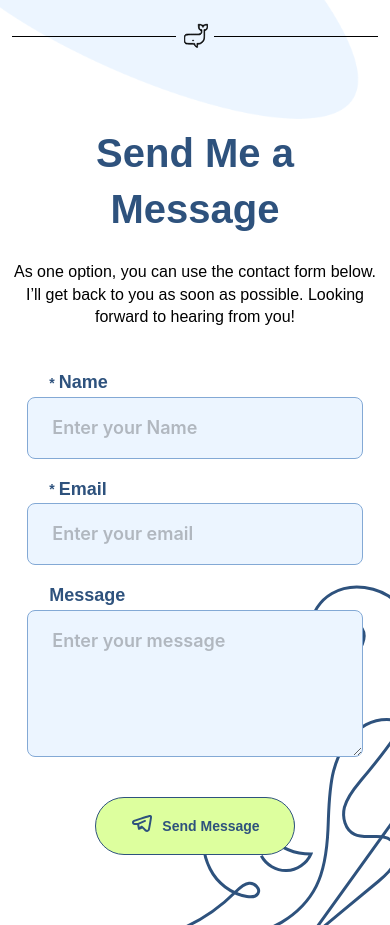
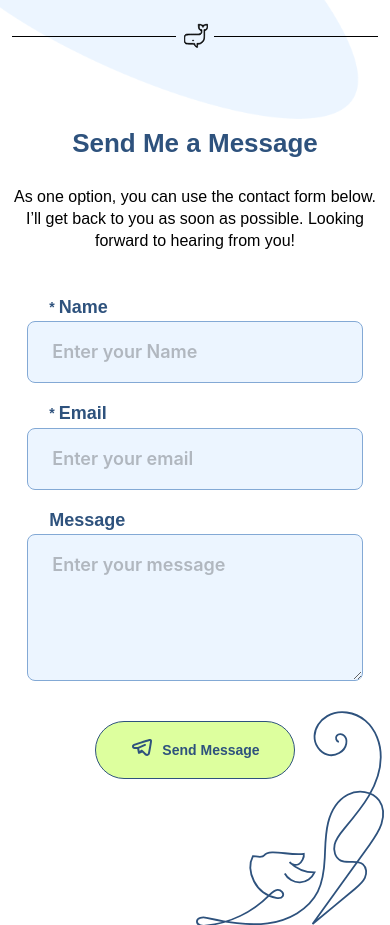
Before and after one commit to ev-indrik/my-portfolio, a React (Vite) app: page /contacts in a window 390 px wide. Shown: the part 1522-2447 px from the top of the page. Built offline with nearby package versions, Linux system fonts and the light colour scheme.

Commit message:
feat: add responsiveness to ContactForm

```diff
--- a/src/components/contact-form/ContactForm.tsx
+++ b/src/components/contact-form/ContactForm.tsx
@@ -57,7 +57,7 @@ const ContactForm: FC<Props> = ({handleAnimationClick, mainColNumber=14, labelBe
                 xl={mainColNumber}
                 lg={mainColNumber}
                 md={mainColNumber}
-                sm={20}
+                sm={18}
                 xs={22}
             >
                 <Form
--- a/src/pages/contacts/sections/contact-form-section/ContactFormSection.scss
+++ b/src/pages/contacts/sections/contact-form-section/ContactFormSection.scss
@@ -1,4 +1,5 @@
 @use '../../../../abstracts/variables';
+@use '../../../../abstracts/mixins';
 
 .contact-form-section-wrapper {
   position: relative;
@@ -14,6 +15,24 @@
       width: auto;
       bottom: -180px;
       right: -130px;
+
+      @include mixins.xl-max {
+        right: -90px;
+      }
+
+      @include mixins.lg-max {
+        right: -50px;
+      }
+
+      @include mixins.md-max {
+        right: -75px;
+      }
+
+      @include mixins.sm-max {
+        width: 300px;
+        bottom: -410px;
+        right: -50px;
+      }
     }
   }
 }
--- a/src/pages/contacts/sections/contact-form-section/ContactFormSection.tsx
+++ b/src/pages/contacts/sections/contact-form-section/ContactFormSection.tsx
@@ -8,6 +8,7 @@ import type {LottieRefCurrentProps} from 'lottie-react';
 import { useInView } from 'react-intersection-observer';
 import catSignature from '../../../../assets/lottie-animation/blue-cat-signature.json';
 import ContactForm from "@/components/contact-form/ContactForm";
+import useBreakpoint from "antd/es/grid/hooks/useBreakpoint";
 
 const {Title, Paragraph} = WebsiteTypography
 
@@ -15,6 +16,7 @@ const ContactFormSection: FC = () => {
 
     const hasBeenInViewRef = useRef(false);
     const animationRef = useRef<LottieRefCurrentProps>(null);
+    const {xxl, xl, lg, md} = useBreakpoint()
 
     const { ref, inView } = useInView({
         triggerOnce: true,
@@ -38,7 +40,7 @@ const ContactFormSection: FC = () => {
         <div className={'contact-form-section-wrapper'}>
             <div className={'container'}>
 
-                <Title level={2} color={'primary'} centered>
+                <Title level={(xxl || xl || lg || md) ? 2 : 3} color={'primary'} centered>
                     {'Send Me a Message'}
                 </Title>
 
```
